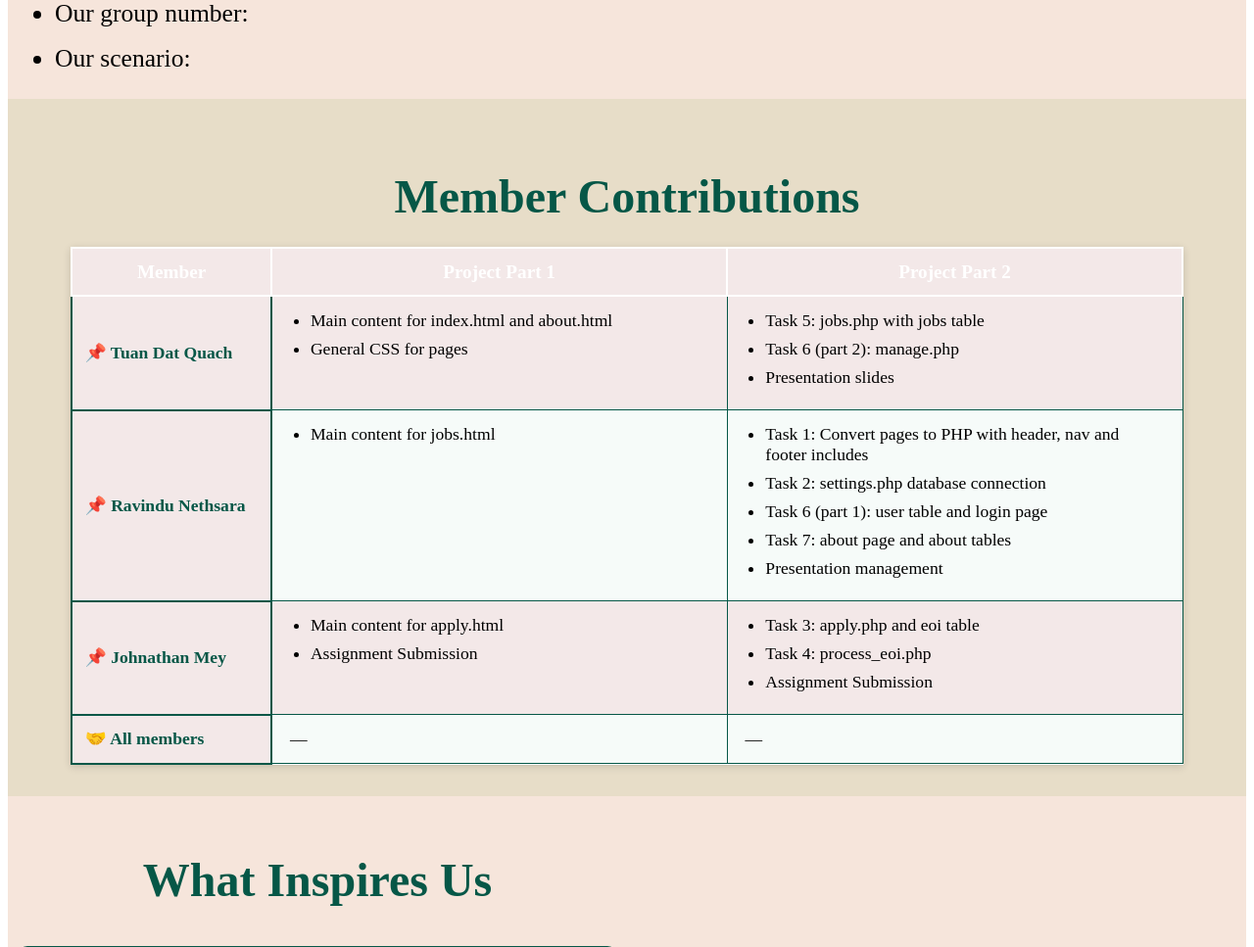
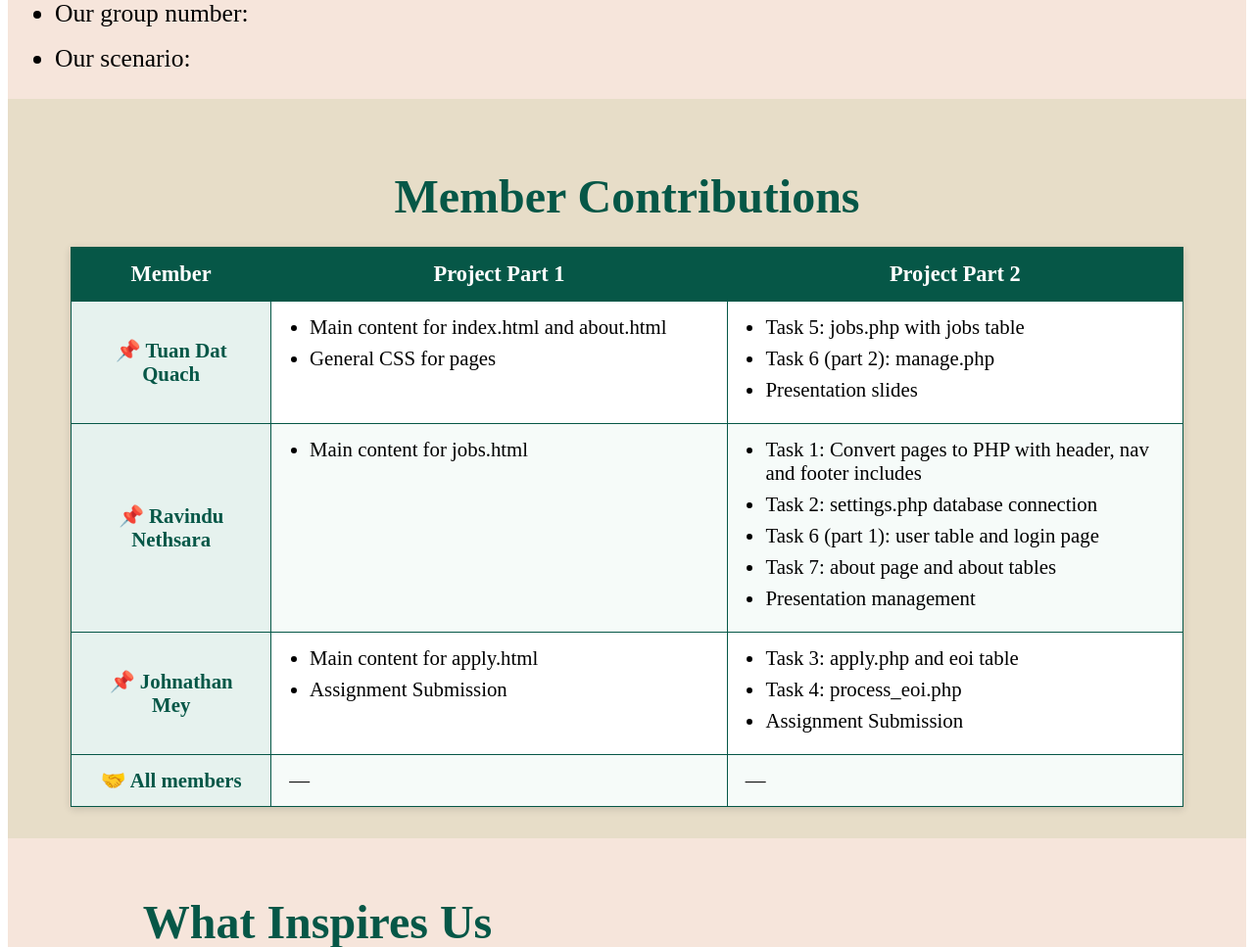
Before and after one commit to Tuan-Dat-Quach/COS10026---Applied-Web-Project-Part-1, a PHP site: page /about.php in a window 1280 px wide. Shown: the part 848-1815 px from the top of the page at 98% size. Run offline with PHP 8.4, Linux system fonts and the light colour scheme; data comes from the database, SQL or seed files in the repository; data that the repository does not hold is empty.

Commit message:
redesigned member contribution section

```diff
--- a/styles/styles.css
+++ b/styles/styles.css
@@ -720,35 +720,7 @@ textarea {font-size: 20px;}
     font-size: 1.6rem;
 }
 
-/* These are the CSS for the second section */
 
-.member-contributions {
-    display: grid;
-    grid-template-columns: repeat(2,1fr);
-    align-items: center;
-    background-color: #E7DDC8;
-}
-
-/* This is for the illustrative image of the second section */
-.contribution-image img{
-    width: 100%;
-    height: auto;
-}
-
-.individual-tasks {
-    font-size: 1.6rem;
-    margin-left: 0.5rem;
-}
-
-.individual-tasks dd {
-    margin-left: 2.5vw;
-}
-
-/* This helps to highlight the team members' name in this section */
-.member-name1 {
-    margin-top: 15px;
-    font-weight: bold;
-}
 
 /* These are the CSS for the third section */
 
@@ -1407,71 +1379,76 @@ mark {
 }
 
 /* ===== Member Contributions section (about.php) ===== */
-section.member-contributions {
-    display: block !important;
+.about-page section.member-contributions {
+    display: block;
     overflow-x: auto;
     padding: 2rem 5vw;
+    background-color: #E7DDC8;
 }
 
-section.member-contributions .about-titles {
+.about-page section.member-contributions .about-titles {
     text-align: center;
     margin-bottom: 1.5rem;
 }
 
-.contribution-table {
+.about-page .contribution-table {
     width: 100%;
     max-width: 1200px;
     min-width: 700px;
     margin: 0 auto;
     border-collapse: collapse;
     background: #ffffff;
-    font-size: 1.1rem;
+    font-size: 1.3rem;
     box-shadow: 0 2px 8px rgba(0, 0, 0, 0.15);
 }
 
-.contribution-table th,
-.contribution-table td {
+.about-page .contribution-table th,
+.about-page .contribution-table td {
     border: 1px solid #065747;
     padding: 14px 18px;
     text-align: left;
     vertical-align: top;
+    cursor: default;
 }
 
 /* Column headers */
-.contribution-table thead th {
+.about-page .contribution-table thead th {
     background: #065747;
     color: #ffffff;
-    font-size: 1.2rem;
+    font-size: 1.4rem;
     text-align: center;
 }
 
 /* Member names (first column) */
-.contribution-table tbody th {
+.about-page .contribution-table tbody th {
     background: #e6f2ee;
     color: #065747;
     width: 18%;
     vertical-align: middle;
+    text-align: center;
 }
 
 /* Task columns share the remaining width equally */
-.contribution-table td {
+.about-page .contribution-table td {
     width: 41%;
+    background: #ffffff;
 }
 
 /* Alternate row shading and hover */
-.contribution-table tbody tr:nth-child(even) td {
+.about-page .contribution-table tbody tr:nth-child(even) td {
     background: #f6fbf9;
 }
 
-.contribution-table tbody tr:hover td {
+.about-page .contribution-table tbody tr:hover td,
+.about-page .contribution-table tbody tr:hover th {
     background: #d9eee6;
 }
 
-.contribution-table ul {
+.about-page .contribution-table ul {
     margin: 0;
     padding-left: 1.3rem;
 }
 
-.contribution-table li {
+.about-page .contribution-table li {
     margin-bottom: 8px;
 }
```
